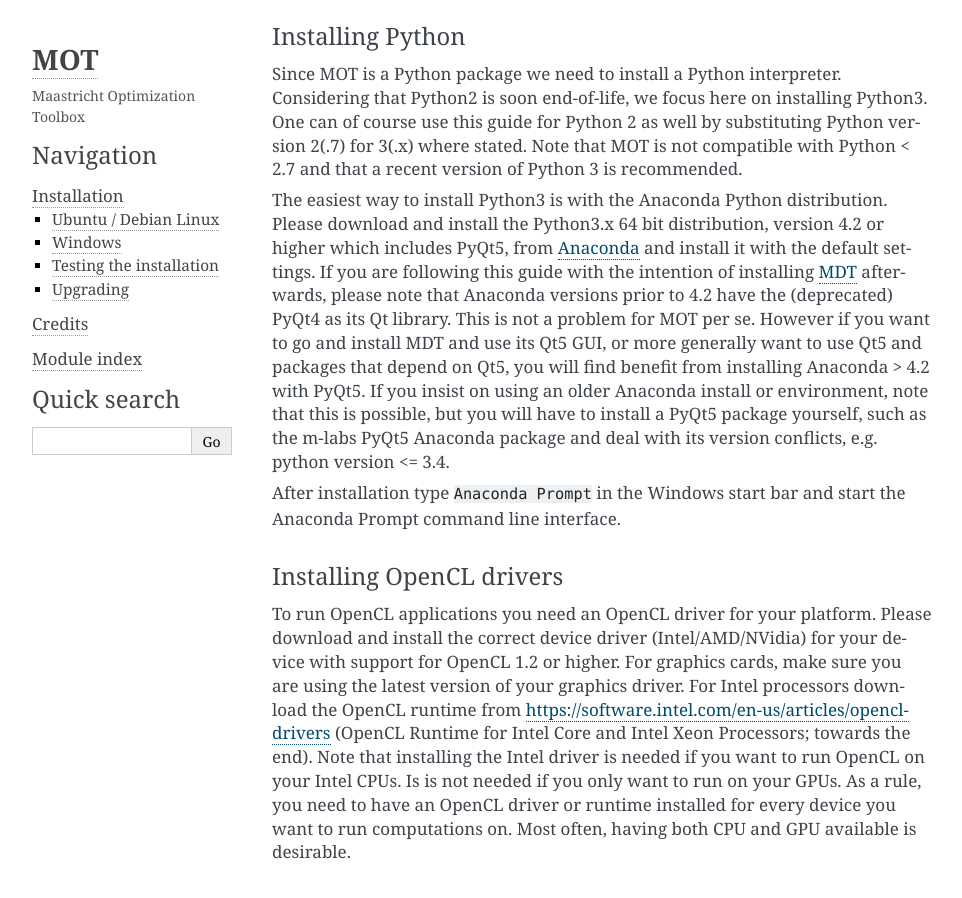
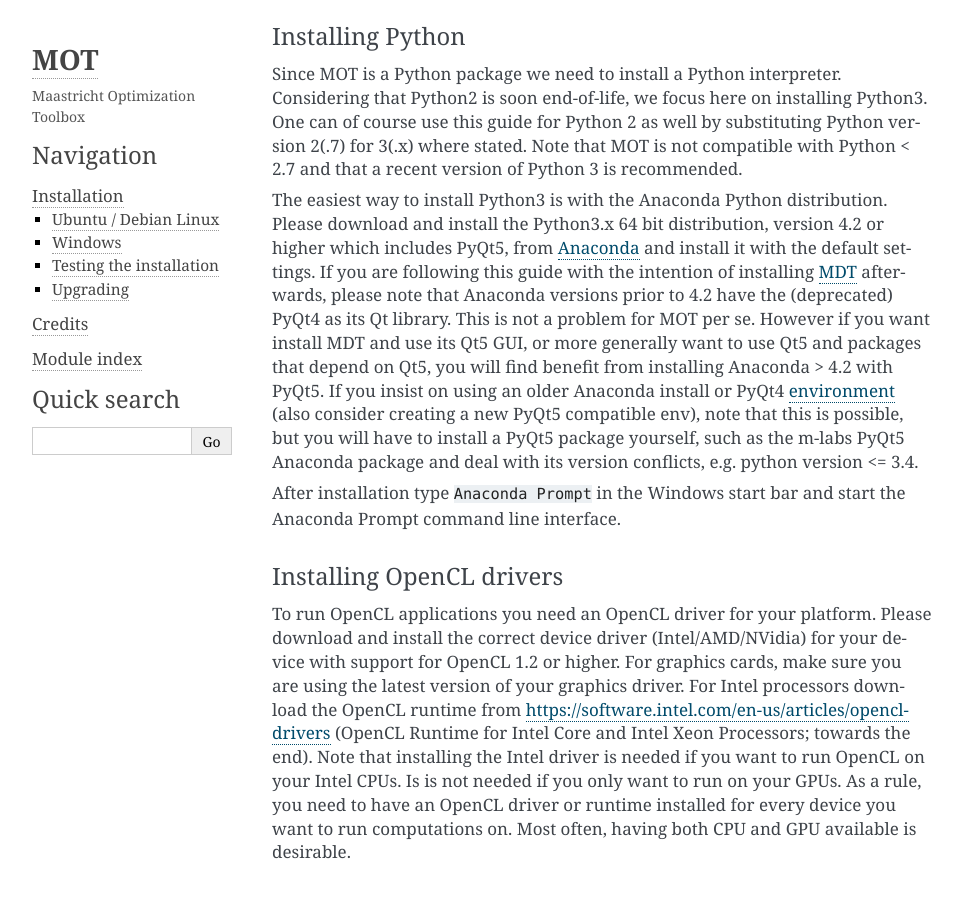
Before and after one commit to robbert-harms/MOT, a Sphinx documentation site: the page built from docs/install.rst, in a window 1280 px wide and 900 px high, scrolled down 922 px. Shown: the whole window, without its empty margins (148-1110 px from the left). Built offline with Sphinx 7.4.7, drawn with Linux system fonts in a browser that asks for light colours; some of the changed text lies outside the part shown.

Commit message:
Changes to install docs

```diff
--- a/docs/install.rst
+++ b/docs/install.rst
@@ -57,8 +57,8 @@
 Please download and install the Python3.x 64 bit distribution, version 4.2 or higher which includes PyQt5, from `Anaconda <https://www.continuum.io/downloads>`_ and install it with the default settings.
 If you are following this guide with the intention of installing `MDT <https://maastrichtdiffusiontoolbox.readthedocs.io/en/latest/index.html>`_ afterwards, please note that Anaconda versions prior to 4.2 have the (deprecated) PyQt4 as its Qt library.
 This is not a problem for MOT per se.
-However if you want to go and install MDT and use its Qt5 GUI, or more generally want to use Qt5 and packages that depend on Qt5, you will find benefit from installing Anaconda > 4.2 with PyQt5.
-If you insist on using an older Anaconda install or environment, note that this is possible, but you will have to install a PyQt5 package yourself, such as the m-labs PyQt5 Anaconda package and deal with its version conflicts, e.g. python version <= 3.4.
+However if you want install MDT and use its Qt5 GUI, or more generally want to use Qt5 and packages that depend on Qt5, you will find benefit from installing Anaconda > 4.2 with PyQt5.
+If you insist on using an older Anaconda install or PyQt4 `environment <https://conda.io/docs/using/envs.html>`_ (also consider creating a new PyQt5 compatible env), note that this is possible, but you will have to install a PyQt5 package yourself, such as the m-labs PyQt5 Anaconda package and deal with its version conflicts, e.g. python version <= 3.4.
 
 
 After installation type ``Anaconda Prompt`` in the Windows start bar and start the Anaconda Prompt command line interface.
@@ -163,7 +163,7 @@
 The paths listed here assume an NVidia system. Please adapt the paths to your own system and device SDK (e.g. ATI). Important is that the ``INCLUDE`` path should contain
 the file ``CL\cl.h`` and the ``LIB`` path should contain ``OpenCL.lib``. Find these directories if needed. If all goes well, PyOpenCL will be compiled and installed to your system.
 
-If this still does not work, you can try one of the installation guides on https://wiki.tiker.net/PyOpenCL/Installation/Windows.
+If this still does not work, you can try one of the installation guides on https://wiki.tiker.net/PyOpenCL/Installation/Windows, or you can consider (re)installing Anaconda, version >=4.2, with Python 3.5 on your 64-bit Windows system and then try the -cp35-none-win_amd64 wheel linked above.
 
 
 .. _install_mot:
```
